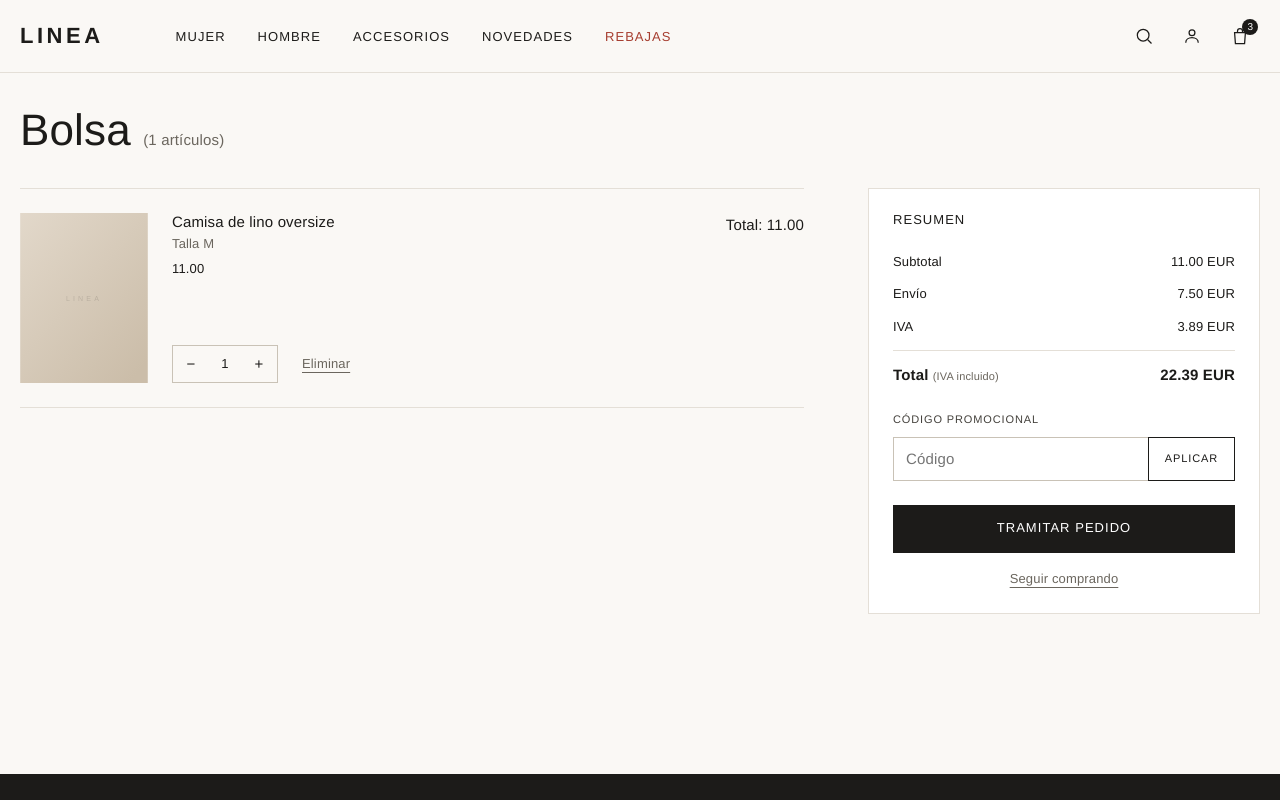
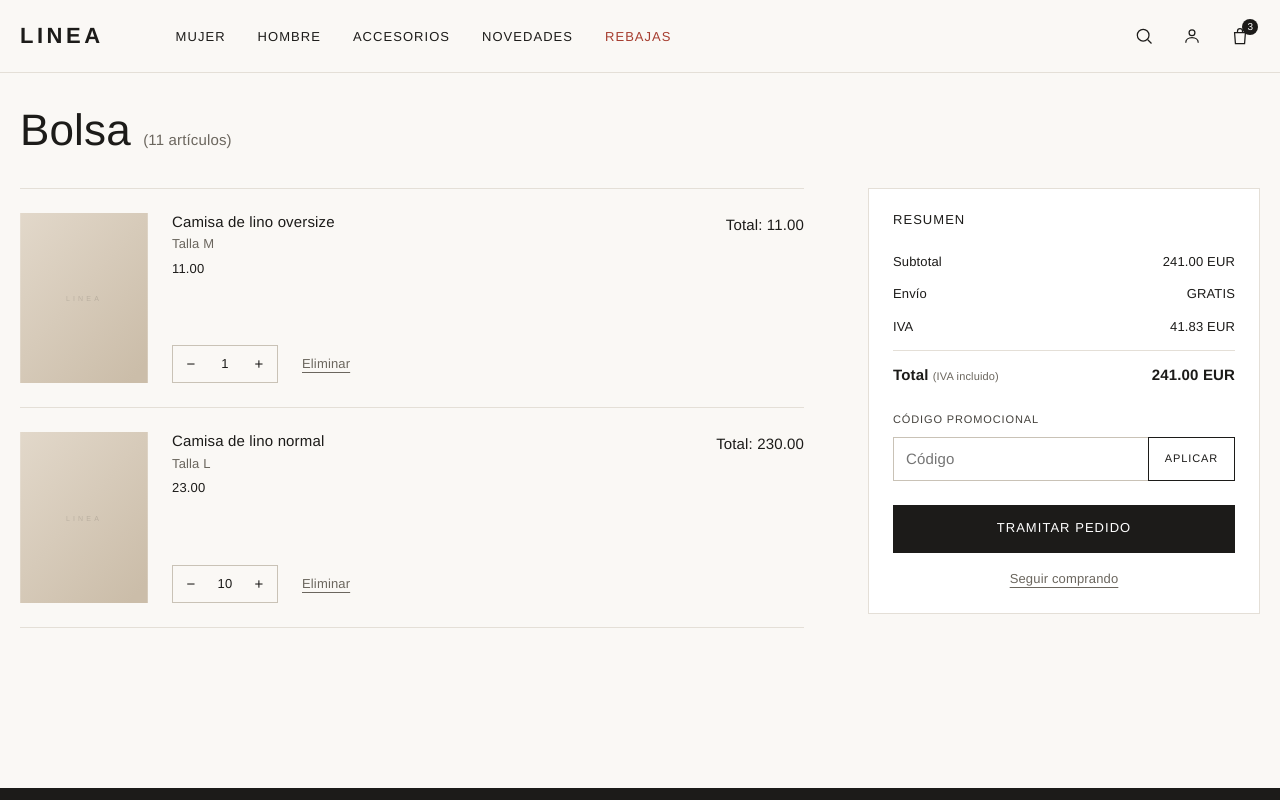
Before and after one commit to MrPloman/linea-frontend, an Angular app: page /carrito in a window 1280 px wide. Shown: the top 800 px of the page. Built offline with nearby package versions, Linux system fonts and the light colour scheme.

Commit message:
Feature[Cart Service & Cart Template]: FInished and working

```diff
--- a/src/app/core/application/services/cartService.ts
+++ b/src/app/core/application/services/cartService.ts
@@ -1,7 +1,6 @@
 import { Injectable, computed, signal } from '@angular/core';
 import { CartItem } from '../../domain/models/cartItem';
 import { Money } from '../../domain/models/money';
-import { ProductSku } from '../../domain/models/productSku';
 import { Quantity } from '../../domain/models/quantity';
 import { getShippingCost, qualifiesForFreeShipping } from '../../domain/policies/shippingPolicy';
 
@@ -28,39 +27,39 @@ export class CartService {
     if (qualifiesForFreeShipping(currentSubTotal)) {
       return Money.createMoney(0, 'EUR');
     }
-
     return getShippingCost(currentSubTotal);
   });
+
   public readonly vat = computed(() => {
-    const currentSubtotal = this.subTotal().add(this.shippingCost());
-    return currentSubtotal.percentatgeCharge(21);
+    const totalWithVat = this.subTotal().add(this.shippingCost());
+    const totalWithoutVat = totalWithVat.divide(1.21);
+    return totalWithVat.substract(totalWithoutVat);
   });
-  public readonly total = computed(() => this.subTotal().add(this.shippingCost()).add(this.vat()));
+  public readonly total = computed(() => this.subTotal().add(this.shippingCost()));
 
   // Methods
   public addItem(item: CartItem): void {
     this._cart.update((items) => [...items, item]);
   }
 
+  public addGroupOfItems(items: CartItem[]): void {
+    this._cart.update((currentItems) => [...currentItems, ...items]);
+  }
+
   public removeItem(item: CartItem): void {
     this._cart.set(this.cart().filter((itemInside: CartItem) => !itemInside.isSameCartItem(item)));
   }
-
-  public updateItemQuantity(sku: ProductSku, newQuantity: Quantity): void {
+  public updateItemQuantity(cartItem: CartItem, newQuantity: Quantity): void {
     this._cart.set(
-      this.cart().map((cartItem: CartItem) => {
-        if (cartItem.checkSku(sku)) {
-          return cartItem.updateQuantity(newQuantity);
+      this.cart().map((_cartItem: CartItem) => {
+        if (_cartItem.checkSku(cartItem)) {
+          return _cartItem.updateQuantity(newQuantity);
         }
-        return cartItem;
+        return _cartItem;
       }),
     );
   }
   public clear() {
     this._cart.set([]);
   }
-
-  public getTotalItems(): number {
-    return this.cart().reduce((total, item) => total + item.quantityOfUnits, 0);
-  }
 }
--- a/src/app/core/domain/models/CartItem.ts
+++ b/src/app/core/domain/models/CartItem.ts
@@ -47,11 +47,11 @@ export class CartItem {
   public get lineTotal() {
     return this.priceAtAddTime.multiply(this.quantity.displayValue);
   }
-  public checkSku(sku: ProductSku): boolean {
-    return this.sku.isEqual(sku);
+  public checkSku(outterItem: CartItem): boolean {
+    return this.sku.isEqual(outterItem.sku);
   }
   public isSameCartItem(outterItem: CartItem) {
-    return this.checkSku(outterItem.sku);
+    return this.checkSku(outterItem);
   }
   public get quantityOfUnits() {
     return this.quantity.displayValue;
--- a/src/app/core/domain/models/money.ts
+++ b/src/app/core/domain/models/money.ts
@@ -35,17 +35,17 @@ export class Money {
   public multiply(factor: number): Money {
     return Money.createMoney(Math.round(this.amountInCents * factor), this.currency);
   }
-
-  public applyDiscount(discountPercentage: number): Money {
-    if (discountPercentage < 0 || discountPercentage > 100) {
-      throw new Error('Discount percentage must be between 0 and 100');
-    }
-    const discountedAmount = Math.round(this.amountInCents * (1 - discountPercentage / 100));
-    return Money.createMoney(discountedAmount, this.currency);
+  public divide(factor: number): Money {
+    if (factor <= 0) throw new Error('Factor divider must be greater than 0');
+    return Money.createMoney(Math.round(this.amountInCents / factor), this.currency);
   }
 
   public toDisplayString(): string {
     return (this.amountInCents / 100).toFixed(2);
+  }
+
+  public toDisplayStringAndCurrency(): string {
+    return `${this.toDisplayString()} ${this.currencyValue}`;
   }
 
   public isEqual(otherMoney: Money): boolean {
@@ -60,9 +60,8 @@ export class Money {
     return this.amountInCents > 0;
   }
 
-  public percentatgeCharge(percentatge: number) {
-    const vatAmount = Math.round((this.amountInCents * percentatge) / 100);
-    console.log(vatAmount);
+  public percentageValue(percentage: number) {
+    const vatAmount = Math.round((this.amountInCents * percentage) / 100);
     return Money.createMoney(vatAmount, this.currency);
   }
 
--- a/src/app/core/domain/models/product.ts
+++ b/src/app/core/domain/models/product.ts
@@ -43,7 +43,7 @@ export class Product {
     const variantToUpdate = updatedVariants[variantIndex];
     updatedVariants[variantIndex] = {
       ...variantToUpdate,
-      stock: variantToUpdate.stock.subtract(quantity),
+      stock: variantToUpdate.stock.substract(quantity),
     };
 
     return new Product(this.id, this.name, updatedVariants);
--- a/src/app/core/domain/models/quantity.ts
+++ b/src/app/core/domain/models/quantity.ts
@@ -24,10 +24,10 @@ export class Quantity {
     return Quantity.createQuantity(this.value + other.value);
   }
 
-  public subtract(other: Quantity): Quantity {
+  public substract(other: Quantity): Quantity {
     if (this.value - other.value <= 0) {
       throw new Error(
-        `Cannot subtract ${other.value} from ${this.value}. Result must remain greater than 0.`,
+        `Cannot substract ${other.value} from ${this.value}. Result must remain greater than 0.`,
       );
     }
     return Quantity.createQuantity(this.value - other.value);
--- a/src/app/core/domain/models/stockQuantity.ts
+++ b/src/app/core/domain/models/stockQuantity.ts
@@ -12,10 +12,10 @@ export class StockQuantity {
     return StockQuantity.createStockQuantity(this.quantity + otherQuantity.quantity);
   }
 
-  public subtract(otherQuantity: StockQuantity): StockQuantity {
+  public substract(otherQuantity: StockQuantity): StockQuantity {
     if (this.quantity < otherQuantity.quantity) {
       throw new Error(
-        `Cannot subtract ${otherQuantity.quantity} from ${this.quantity}. Result would be negative`,
+        `Cannot substract ${otherQuantity.quantity} from ${this.quantity}. Result would be negative`,
       );
     }
     return StockQuantity.createStockQuantity(this.quantity - otherQuantity.quantity);
@@ -25,7 +25,7 @@ export class StockQuantity {
   }
 
   public oneLess(): StockQuantity {
-    return this.subtract(StockQuantity.createStockQuantity(1));
+    return this.substract(StockQuantity.createStockQuantity(1));
   }
   public isLowStock(threshold: number): boolean {
     if (typeof threshold !== 'number' || !Number.isInteger(threshold) || threshold < 0) {
--- a/src/app/presentation/pages/cart/cart.html
+++ b/src/app/presentation/pages/cart/cart.html
@@ -1,17 +1,16 @@
-@let subtotal = getSubTotalPrice();
-@let shipping = getShippingCost();
-@let vat = getVat();
-@let total = getTotalPrice();
-
 <div class="cart">
   <h1 class="cart__title">
-    Bolsa <span class="cart__count">({{ getTotalItems() }} artículos)</span>
+    Bolsa <span class="cart__count">({{ cartService.itemCount() }} artículos)</span>
   </h1>
-
-  <!-- TODO(pol): estado vacío ("Tu bolsa está vacía") cuando no haya items -->
+  @if (cartService.cart().length === 0) {
+    <div class="cart__empty">
+      <p>Tu bolsa está vacía</p>
+      <a class="cart__continue" routerLink="/catalogo">Seguir comprando</a>
+    </div>
+  } @else {
     <div class="cart__layout">
       <ul class="cart__list" aria-label="Artículos en la bolsa">
-      @for (item of items; track item.skuValue) {
+        @for (item of cartService.cart(); track item.skuValue) {
           <li class="cart-item">
             <a
               class="cart-item__media"
@@ -37,7 +36,6 @@
               <p class="cart-item__unit-price">{{ item.priceAtAddTimeValue.toDisplayString() }}</p>
 
               <div class="cart-item__controls">
-              <!-- TODO(pol): cambiar cantidad de verdad -->
                 <div
                   class="cart-item__quantity"
                   role="group"
@@ -62,7 +60,6 @@
                   </button>
                 </div>
 
-              <!-- TODO(pol): eliminar el artículo de la bolsa -->
                 <button class="cart-item__remove" type="button" (click)="removeItem(item)">
                   Eliminar
                 </button>
@@ -82,31 +79,34 @@
           <div class="cart-summary__row">
             <dt>Subtotal</dt>
             <dd>
-            {{ `${subtotal.toDisplayString()} ${subtotal.currencyValue}` }}
+              {{ `${cartService.subTotal().toDisplayStringAndCurrency()}` }}
             </dd>
           </div>
           <div class="cart-summary__row">
             <dt>Envío</dt>
             <dd>
               {{
-              shipping.toDisplayString() === '0.00'
+                cartService.shippingCost().toDisplayString() === '0.00'
                   ? 'GRATIS'
-                : `${shipping.toDisplayString()} ${shipping.currencyValue}`
+                  : `${cartService.shippingCost().toDisplayStringAndCurrency()}`
               }}
             </dd>
           </div>
           <div class="cart-summary__row">
             <dt>IVA</dt>
-          <dd></dd>
-          <dd>{{ `${vat.toDisplayString()} ${vat.currencyValue}` }}</dd>
+            <dd>
+              {{ `${cartService.vat().toDisplayStringAndCurrency()}` }}
+            </dd>
           </div>
           <div class="cart-summary__row cart-summary__row--total">
             <dt>Total <span class="cart-summary__tax-note">(IVA incluido)</span></dt>
-          <dd>{{ `${total.toDisplayString()} ${total.currencyValue}` }}</dd>
+            <dd>
+              {{ `${cartService.total().toDisplayStringAndCurrency()}` }}
+            </dd>
           </div>
         </dl>
 
-      <!-- TODO(pol): aplicar código promocional -->
+        <!-- TODO(pol): PENDIENTE A HACER aplicar código promocional -->
         <form class="cart-summary__promo">
           <label class="cart-summary__promo-label" for="promo-code">Código promocional</label>
           <div class="cart-summary__promo-row">
@@ -125,4 +125,5 @@
         <a class="cart-summary__continue" routerLink="/catalogo">Seguir comprando</a>
       </aside>
     </div>
+  }
 </div>
--- a/src/app/presentation/pages/cart/cart.ts
+++ b/src/app/presentation/pages/cart/cart.ts
@@ -31,16 +31,8 @@ interface CartItemVM {
   changeDetection: ChangeDetectionStrategy.OnPush,
 })
 export class Cart {
-  private cartService = inject(CartService);
-  protected items: CartItem[] = [];
+  protected cartService = inject(CartService);
 
-  // TODO(pol): cálculo real de totales (subtotal, envío, impuestos)
-  protected readonly summary = {
-    articleCount: 4,
-    subtotal: '269,80 €',
-    shipping: 'Gratuito',
-    total: '269,80 €',
-  };
   ngOnInit() {
     this.cartService.addItem(
       CartItem.createCartItem(
@@ -55,12 +47,23 @@ export class Cart {
         },
       ),
     );
-    this.items = this.cartService.cart();
+    this.cartService.addItem(
+      CartItem.createCartItem(
+        ProductSku.createProductSku('camisa-lino-normal'),
+        'Camisa de lino normal',
+        Size.createSize('letter', 'L'),
+        Money.createMoney(2300, 'EUR'),
+        Quantity.createQuantity(10),
+        {
+          url: '/images/products/p1.svg',
+          altText: 'Camisa de lino normal en color arena',
+        },
+      ),
+    );
   }
 
   public removeItem(item: CartItem): void {
     this.cartService.removeItem(item);
-    this.items = this.cartService.cart();
   }
 
   public updateItemQuantity(item: CartItem, newQuantity: number): void {
@@ -68,27 +71,6 @@ export class Cart {
       this.removeItem(item);
       return;
     }
-    this.cartService.updateItemQuantity(
-      ProductSku.createProductSku(item.skuValue),
-      Quantity.createQuantity(newQuantity),
-    );
-    this.items = this.cartService.cart();
-  }
-
-  public getTotalItems(): number {
-    return this.cartService.getTotalItems();
-  }
-  public getSubTotalPrice(): Money {
-    return this.cartService.subTotal();
-  }
-  public getTotalPrice(): Money {
-    return this.cartService.total();
-  }
-  public getShippingCost(): Money {
-    return this.cartService.shippingCost();
-  }
-
-  public getVat(): Money {
-    return this.cartService.vat();
+    this.cartService.updateItemQuantity(item, Quantity.createQuantity(newQuantity));
   }
 }
```
Also changed, not shown: 1 other file (tests, documents, lock files or other folders). Lines whose indentation alone changed are shown as unchanged.
